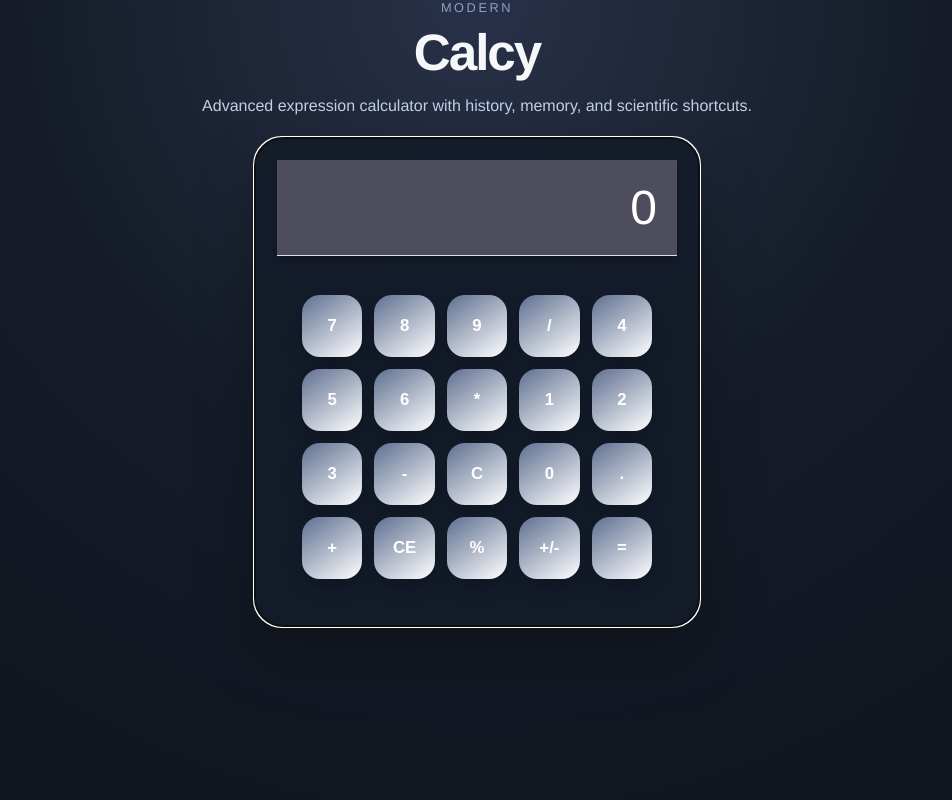
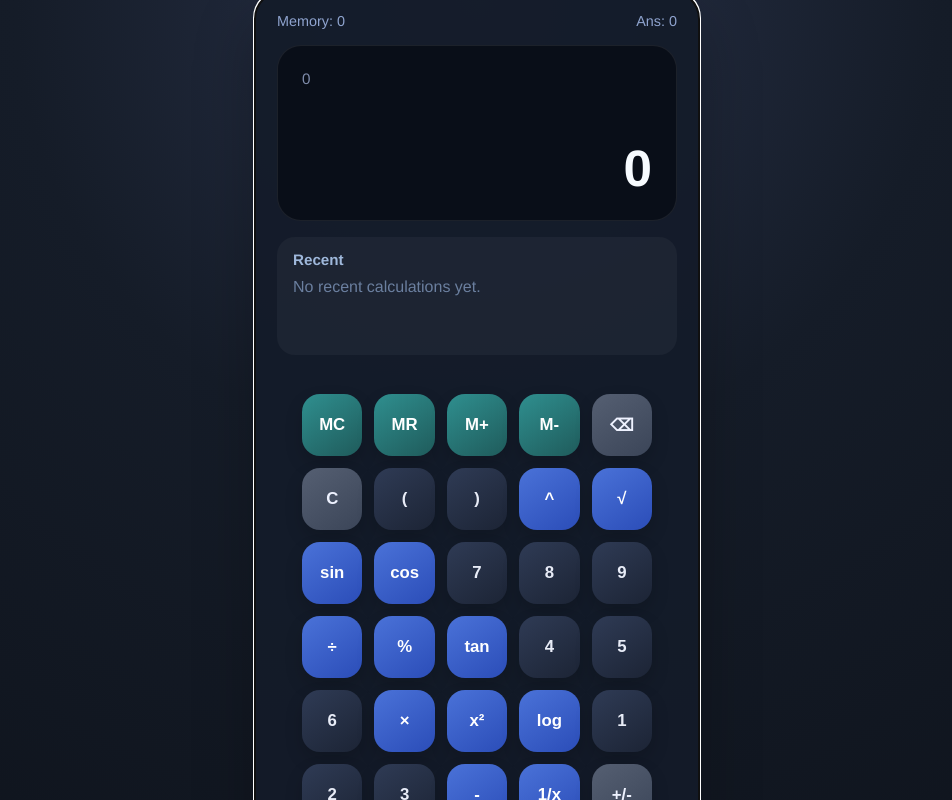
Before and after one commit to uttam-marakana/Calcy, a React (Vite) app: page / in a window 1280 px wide. Shown: the top 800 px of the page, without its empty margins (163-1115 px from the left). Built offline with nearby package versions, Linux system fonts and the light colour scheme.

Commit message:
Modified :: "pages" folder file

```diff
--- a/src/pages/Calcy.jsx
+++ b/src/pages/Calcy.jsx
@@ -1,114 +1,303 @@
-import React, { useState, useEffect, useRef } from "react";
+import { useState, useEffect, useRef, useCallback } from "react";
 
-const Calcy = () => {
+const buttons = [
+  { label: "MC", value: "MC", variant: "memory" },
+  { label: "MR", value: "MR", variant: "memory" },
+  { label: "M+", value: "M+", variant: "memory" },
+  { label: "M-", value: "M-", variant: "memory" },
+  { label: "⌫", value: "CE", variant: "action" },
+
+  { label: "C", value: "C", variant: "action" },
+  { label: "(", value: "(" },
+  { label: ")", value: ")" },
+  { label: "^", value: "^", variant: "operator" },
+  { label: "√", value: "sqrt", variant: "operator" },
+  { label: "sin", value: "sin", variant: "operator" },
+  { label: "cos", value: "cos", variant: "operator" },
+
+  { label: "7", value: "7" },
+  { label: "8", value: "8" },
+  { label: "9", value: "9" },
+  { label: "÷", value: "÷", variant: "operator" },
+  { label: "%", value: "%", variant: "operator" },
+  { label: "tan", value: "tan", variant: "operator" },
+
+  { label: "4", value: "4" },
+  { label: "5", value: "5" },
+  { label: "6", value: "6" },
+  { label: "×", value: "×", variant: "operator" },
+  { label: "x²", value: "square", variant: "operator" },
+  { label: "log", value: "log", variant: "operator" },
+
+  { label: "1", value: "1" },
+  { label: "2", value: "2" },
+  { label: "3", value: "3" },
+  { label: "-", value: "-", variant: "operator" },
+  { label: "1/x", value: "reciprocal", variant: "operator" },
+
+  { label: "+/-", value: "toggle", variant: "action" },
+  { label: "0", value: "0" },
+  { label: ".", value: "." },
+  { label: "+", value: "+", variant: "operator" },
+  { label: "Ans", value: "Ans", variant: "action" },
+  { label: "=", value: "=", variant: "equal" },
+];
+
+function Calcy() {
   const [input, setInput] = useState("");
   const [result, setResult] = useState("");
+  const [memory, setMemory] = useState(0);
+  const [lastResult, setLastResult] = useState(null);
+  const [history, setHistory] = useState([]);
   const calculatorRef = useRef(null);
 
-  const handleButtonClick = (value) => {
+  const formatExpression = useCallback(
+    (expression) =>
+      expression
+        .replace(/×/g, "*")
+        .replace(/÷/g, "/")
+        .replace(/\^/g, "**")
+        .replace(/√\(/g, "Math.sqrt(")
+        .replace(/sin\(/g, "Math.sin(")
+        .replace(/cos\(/g, "Math.cos(")
+        .replace(/tan\(/g, "Math.tan(")
+        .replace(/log\(/g, "Math.log10(")
+        .replace(/(\d+(?:\.\d+)?)%/g, "($1*0.01)")
+        .replace(/Ans/g, lastResult !== null ? String(lastResult) : "0")
+        .replace(/x²/g, "**2"),
+    [lastResult]
+  );
+
+  const evaluateExpression = useCallback(
+    (expression) => {
+      const sanitized = formatExpression(expression).replace(/[+\-*/^.]+$/g, "");
+      if (!sanitized) {
+        throw new Error("Invalid expression");
+      }
+
+      const value = Function('"use strict"; return (' + sanitized + ")")();
+      if (typeof value !== "number" || Number.isNaN(value) || !Number.isFinite(value)) {
+        throw new Error("Calculation error");
+      }
+
+      return Number(value.toPrecision(12));
+    },
+    [formatExpression]
+  );
+
+  const pushHistory = useCallback((expression, value) => {
+    setHistory((previous) => [
+      { expression, value },
+      ...previous.slice(0, 5),
+    ]);
+  }, []);
+
+  const handleButtonClick = useCallback(
+    (value) => {
+    const lastChar = input.slice(-1);
+    const operators = ["+", "-", "×", "÷", "^"];
+
+    if (value === "C") {
+      setInput("");
+      setResult("");
+      return;
+    }
+
+    if (value === "CE") {
+      setInput((current) => current.slice(0, -1));
+      return;
+    }
+
+    if (value === "MC") {
+      setMemory(0);
+      return;
+    }
+
+    if (value === "MR") {
+      if (lastResult !== null) {
+        setInput((current) => current + String(memory));
+      }
+      return;
+    }
+
+    if (value === "M+") {
+      const currentValue = result || input;
+      try {
+        const numeric = evaluateExpression(currentValue || "0");
+        setMemory((m) => m + numeric);
+      } catch {
+        setResult("Error");
+      }
+      return;
+    }
+
+    if (value === "M-") {
+      const currentValue = result || input;
+      try {
+        const numeric = evaluateExpression(currentValue || "0");
+        setMemory((m) => m - numeric);
+      } catch {
+        setResult("Error");
+      }
+      return;
+    }
+
+    if (value === "toggle") {
+      const numberMatch = input.match(/(-?\d+(?:\.\d+)?)$/);
+      if (!numberMatch) return;
+      const number = numberMatch[1];
+      const prefix = input.slice(0, -number.length);
+      setInput(prefix + (number.startsWith("-") ? number.slice(1) : "-" + number));
+      return;
+    }
+
+    if (value === "sqrt") {
+      setInput((current) => current + "√(");
+      return;
+    }
+
+    if (value === "square") {
+      if (!input) return;
+      setInput((current) => current + "**2");
+      return;
+    }
+
+    if (value === "reciprocal") {
+      if (!input) return;
+      setInput((current) => `1/(${current})`);
+      return;
+    }
+
+    if (value === "Ans") {
+      if (lastResult !== null) {
+        setInput((current) => current + String(lastResult));
+      }
+      return;
+    }
+
     if (value === "=") {
-      const processedInput = input.replace(/(\+|\-|\*|\/)$/, "0");
-      if (!processedInput) {
+      try {
+        const numeric = evaluateExpression(input);
+        setResult(numeric);
+        setLastResult(numeric);
+        pushHistory(input, numeric);
+        setInput(String(numeric));
+      } catch {
         setResult("Error");
+      }
+      return;
+    }
+
+    if (value === ".") {
+      const lastNumber = input.split(/[+\-×÷^/*]/).pop();
+      if (!lastNumber.includes(".")) {
+        setInput((current) => current + value);
+      }
+      return;
+    }
+
+    if (operators.includes(value)) {
+      if (!input && value !== "-") {
         return;
       }
+      if (operators.includes(lastChar) || lastChar === ".") {
+        setInput((current) => current.slice(0, -1) + value);
+      } else {
+        setInput((current) => current + value);
+      }
+      return;
+    }
 
-      try {
-        const evalResult = eval(processedInput);
-        setResult(evalResult);
-        setInput(evalResult.toString());
-      } catch (error) {
-        setResult("Error");
+    if (/\d/.test(value)) {
+      if (result && input === String(result)) {
+        setResult("");
+        setInput(value);
+        return;
       }
-    } else {
-      if (value === "C") {
-        setInput("");
-        setResult("");
-      } else if (value === "CE") {
-        setInput(input.slice(0, -1));
-      } else if (value === "%") {
-        if (input) {
-          const percentage = eval(input) / 100;
-          setResult(percentage);
-          setInput("");
-        }
-      } else if (value === "+/-") {
-        if (input) {
-          const toggledValue = (eval(input) * -1).toString();
-          setInput(toggledValue);
-        }
-      } else if (value === ".") {
-        const lastNumber = input.split(/[\+\-\*\/]/).pop();
-        if (!lastNumber.includes(".")) {
-          setInput(input + value);
-        }
-      } else {
-        const lastChar = input[input.length - 1];
-        if ("+-*/".includes(value) && "+-*/".includes(lastChar)) {
-          setInput(input.slice(0, -1) + value);
-        } else {
-          if (result) {
-            setInput(result + value);
-            setResult("");
-          } else {
-            setInput(input + value);
-          }
-        }
-      }
+      setInput((current) => current + value);
+      return;
     }
-  };
 
-  const handleKeyPress = (event) => {
-    const key = event.key;
-    if (key === "Enter") {
-      handleButtonClick("=");
-    } else if (key === "Backspace") {
-      handleButtonClick("CE");
-    } else if (key === "delete") {
-      handleButtonClick("C");
-    } else if ("0123456789.+-*/%".includes(key)) {
-      handleButtonClick(key);
-    }
-  };
+    setInput((current) => current + value);
+  }, [input, result, memory, lastResult, evaluateExpression, pushHistory]);
 
   useEffect(() => {
     if (calculatorRef.current) {
       calculatorRef.current.focus();
     }
 
+      const handleKeyPress = (event) => {
+      const { key } = event;
+      if (key === "Enter") {
+        handleButtonClick("=");
+      } else if (key === "Backspace") {
+        handleButtonClick("CE");
+      } else if (key === "Delete") {
+        handleButtonClick("C");
+      } else if (/[0-9]/.test(key)) {
+        handleButtonClick(key);
+      } else if (key === ".") {
+        handleButtonClick(".");
+      } else if (key === "+") {
+        handleButtonClick("+");
+      } else if (key === "-") {
+        handleButtonClick("-");
+      } else if (key === "*") {
+        handleButtonClick("×");
+      } else if (key === "/") {
+        handleButtonClick("÷");
+      } else if (key === "%") {
+        handleButtonClick("%");
+      } else if (key === "(") {
+        handleButtonClick("(");
+      } else if (key === ")") {
+        handleButtonClick(")");
+      }
+    };
+
     window.addEventListener("keydown", handleKeyPress);
-    return () => {
-      window.removeEventListener("keydown", handleKeyPress);
-    };
-  }, [input]);
+    return () => window.removeEventListener("keydown", handleKeyPress);
+  }, [handleButtonClick]);
 
   return (
-    <div className="calculator" ref={calculatorRef} tabIndex="0">
-      <div className="display">{result || input || "0"}</div>
+    <section className="calculator" ref={calculatorRef} tabIndex="0">
+      <div className="calculator-top">
+        <div className="status-bar">
+          <span>Memory: {memory}</span>
+          <span>Ans: {lastResult !== null ? lastResult : "0"}</span>
+        </div>
+        <div className="display-panel">
+          <div className="small-display">{input || "0"}</div>
+          <div className="large-display">{result !== "" ? result : input || "0"}</div>
+        </div>
+        <div className="history-panel">
+          <h2>Recent</h2>
+          {history.length === 0 ? (
+            <p className="history-empty">No recent calculations yet.</p>
+          ) : (
+            history.map((entry, index) => (
+              <div className="history-item" key={index}>
+                <span>{entry.expression}</span>
+                <strong>{entry.value}</strong>
+              </div>
+            ))
+          )}
+        </div>
+      </div>
       <div className="buttons">
-        {["7", "8", "9", "/"].map((item) => (
-          <button key={item} onClick={() => handleButtonClick(item)}>
-            {item}
-          </button>
-        ))}
-        {["4", "5", "6", "*"].map((item) => (
-          <button key={item} onClick={() => handleButtonClick(item)}>
-            {item}
-          </button>
-        ))}
-        {["1", "2", "3", "-"].map((item) => (
-          <button key={item} onClick={() => handleButtonClick(item)}>
-            {item}
-          </button>
-        ))}
-        {["C", "0", ".", "+", "CE", "%", "+/-", "="].map((item) => (
-          <button key={item} onClick={() => handleButtonClick(item)}>
-            {item}
+        {buttons.map((button) => (
+          <button
+            key={button.label}
+            type="button"
+            className={button.variant ? `button-${button.variant}` : "button-standard"}
+            onClick={() => handleButtonClick(button.value)}
+          >
+            {button.label}
           </button>
         ))}
       </div>
-    </div>
+    </section>
   );
-};
+}
 
 export default Calcy;
```
